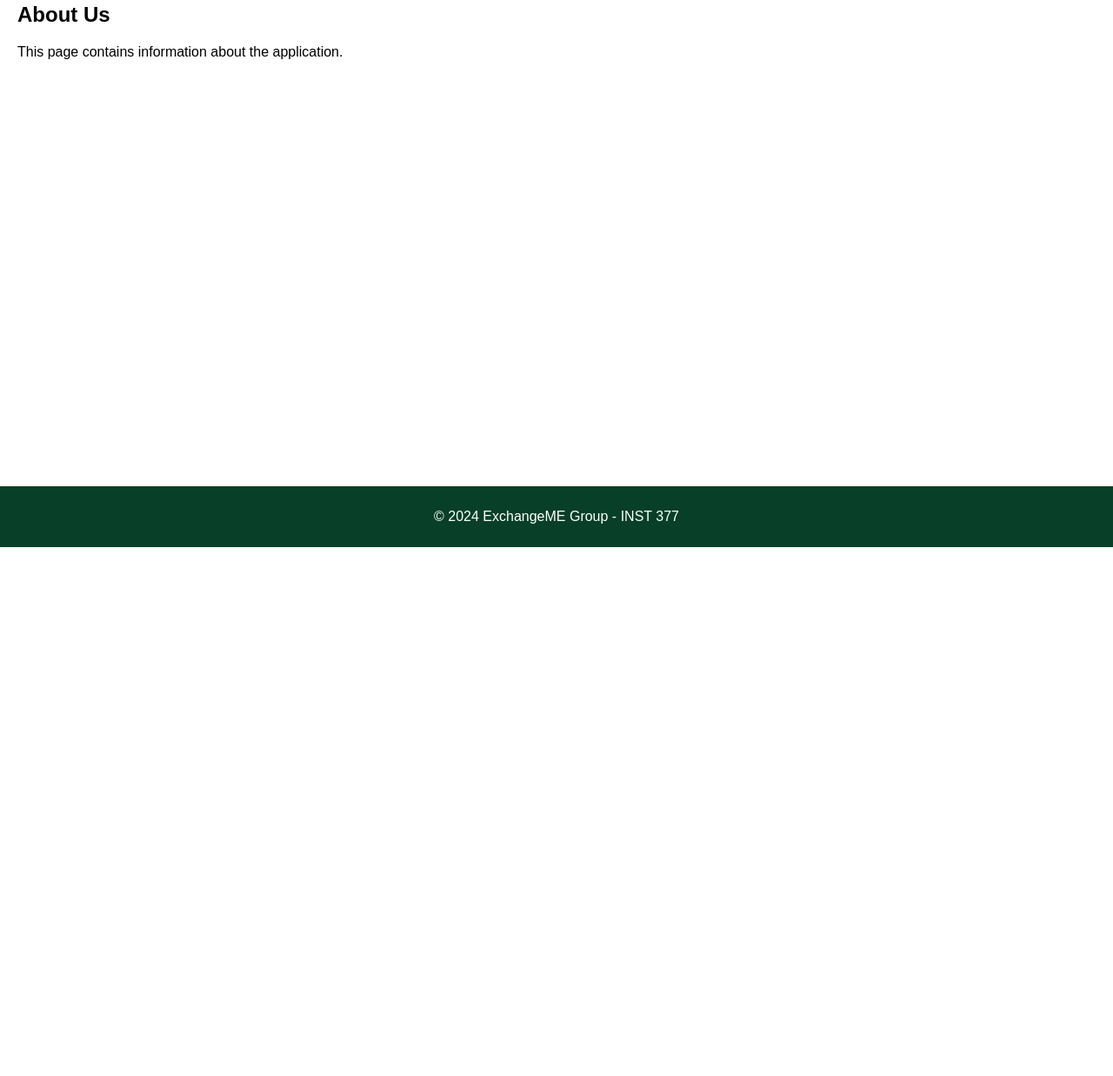
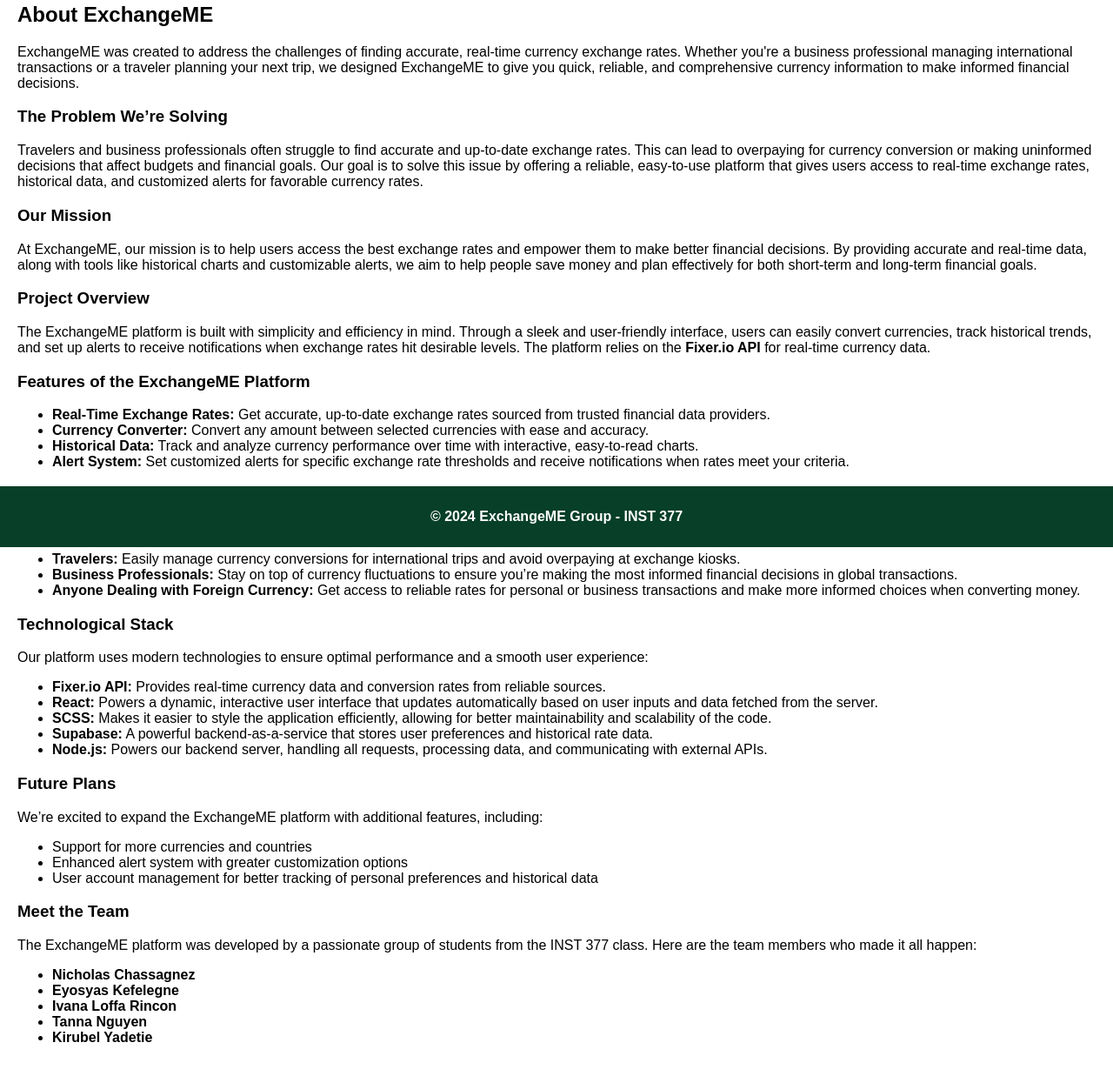
Before and after one commit to loconick/377-Final-Group-Project, a plain HTML site: page About.html in a window 1280 px wide. Shown: the part 171-1408 px from the top of the page at 87% size. Before the commit the page ends 800 px from the top, so only its background shows below. Drawn offline with Linux system fonts and the light colour scheme.

Commit message:
Update About.html

```diff
--- a/About.html
+++ b/About.html
@@ -1,17 +1,21 @@
-<!-- public/about.html -->
 <!DOCTYPE html>
 <html lang="en">
 <head>
   <meta charset="UTF-8">
   <meta name="viewport" content="width=device-width, initial-scale=1.0">
   <title>About Page</title>
+
+  <!-- Link to External CSS and Fonts -->
   <link rel="stylesheet" href="Main.css">
+  <link rel="preconnect" href="https://fonts.googleapis.com">
+  <link rel="preconnect" href="https://fonts.gstatic.com" crossorigin>
+  <link href="https://fonts.googleapis.com/css2?family=Playfair+Display:wght@100..400&family=Poppins:wght@100;200;300;400;500;600;700;800;900&display=swap" rel="stylesheet">
 </head>
 <body>
 
   <!-- Header -->
   <header>
-    <h1>ExchangeME</h1>
+    <h1 class="poppins-bold">ExchangeME</h1>
   </header>
 
   <!-- Navbar -->
@@ -25,9 +29,63 @@
 
   <!-- Main Content -->
   <main>
-    <h2>About Us</h2>
-    <p>This page contains information about the application.</p>
+    <h2 class="poppins-thin">About ExchangeME</h2>
+    <p>ExchangeME was created to address the challenges of finding accurate, real-time currency exchange rates. Whether you're a business professional managing international transactions or a traveler planning your next trip, we designed ExchangeME to give you quick, reliable, and comprehensive currency information to make informed financial decisions.</p>
+
+    <h3>The Problem We’re Solving</h3>
+    <p>Travelers and business professionals often struggle to find accurate and up-to-date exchange rates. This can lead to overpaying for currency conversion or making uninformed decisions that affect budgets and financial goals. Our goal is to solve this issue by offering a reliable, easy-to-use platform that gives users access to real-time exchange rates, historical data, and customized alerts for favorable currency rates.</p>
+
+    <h3>Our Mission</h3>
+    <p>At ExchangeME, our mission is to help users access the best exchange rates and empower them to make better financial decisions. By providing accurate and real-time data, along with tools like historical charts and customizable alerts, we aim to help people save money and plan effectively for both short-term and long-term financial goals.</p>
+
+    <h3>Project Overview</h3>
+    <p>The ExchangeME platform is built with simplicity and efficiency in mind. Through a sleek and user-friendly interface, users can easily convert currencies, track historical trends, and set up alerts to receive notifications when exchange rates hit desirable levels. The platform relies on the <strong>Fixer.io API</strong> for real-time currency data.</p>
+
+    <h3>Features of the ExchangeME Platform</h3>
+    <ul>
+      <li><strong>Real-Time Exchange Rates:</strong> Get accurate, up-to-date exchange rates sourced from trusted financial data providers.</li>
+      <li><strong>Currency Converter:</strong> Convert any amount between selected currencies with ease and accuracy.</li>
+      <li><strong>Historical Data:</strong> Track and analyze currency performance over time with interactive, easy-to-read charts.</li>
+      <li><strong>Alert System:</strong> Set customized alerts for specific exchange rate thresholds and receive notifications when rates meet your criteria.</li>
+    </ul>
+
+    <h3>Our Target Audience</h3>
+    <p>ExchangeME is designed to serve a wide range of users who deal with currency exchanges:</p>
+    <ul>
+      <li><strong>Travelers:</strong> Easily manage currency conversions for international trips and avoid overpaying at exchange kiosks.</li>
+      <li><strong>Business Professionals:</strong> Stay on top of currency fluctuations to ensure you’re making the most informed financial decisions in global transactions.</li>
+      <li><strong>Anyone Dealing with Foreign Currency:</strong> Get access to reliable rates for personal or business transactions and make more informed choices when converting money.</li>
+    </ul>
+
+    <h3>Technological Stack</h3>
+    <p>Our platform uses modern technologies to ensure optimal performance and a smooth user experience:</p>
+    <ul>
+      <li><strong>Fixer.io API:</strong> Provides real-time currency data and conversion rates from reliable sources.</li>
+      <li><strong>React:</strong> Powers a dynamic, interactive user interface that updates automatically based on user inputs and data fetched from the server.</li>
+      <li><strong>SCSS:</strong> Makes it easier to style the application efficiently, allowing for better maintainability and scalability of the code.</li>
+      <li><strong>Supabase:</strong> A powerful backend-as-a-service that stores user preferences and historical rate data.</li>
+      <li><strong>Node.js:</strong> Powers our backend server, handling all requests, processing data, and communicating with external APIs.</li>
+    </ul>
+
+    <h3>Future Plans</h3>
+    <p>We’re excited to expand the ExchangeME platform with additional features, including:</p>
+    <ul>
+      <li>Support for more currencies and countries</li>
+      <li>Enhanced alert system with greater customization options</li>
+      <li>User account management for better tracking of personal preferences and historical data</li>
+    </ul>
+
+    <h3>Meet the Team</h3>
+    <p>The ExchangeME platform was developed by a passionate group of students from the INST 377 class. Here are the team members who made it all happen:</p>
+    <ul>
+      <li><strong>Nicholas Chassagnez</li>
+      <li><strong>Eyosyas Kefelegne</li>
+      <li><strong>Ivana Loffa Rincon</li>
+      <li><strong>Tanna Nguyen</li>
+      <li><strong>Kirubel Yadetie</li>
+    </ul>
   </main>
+
 
   <!-- Footer -->
   <footer>
@@ -36,3 +94,5 @@
 
 </body>
 </html>
+
+</html>
```
